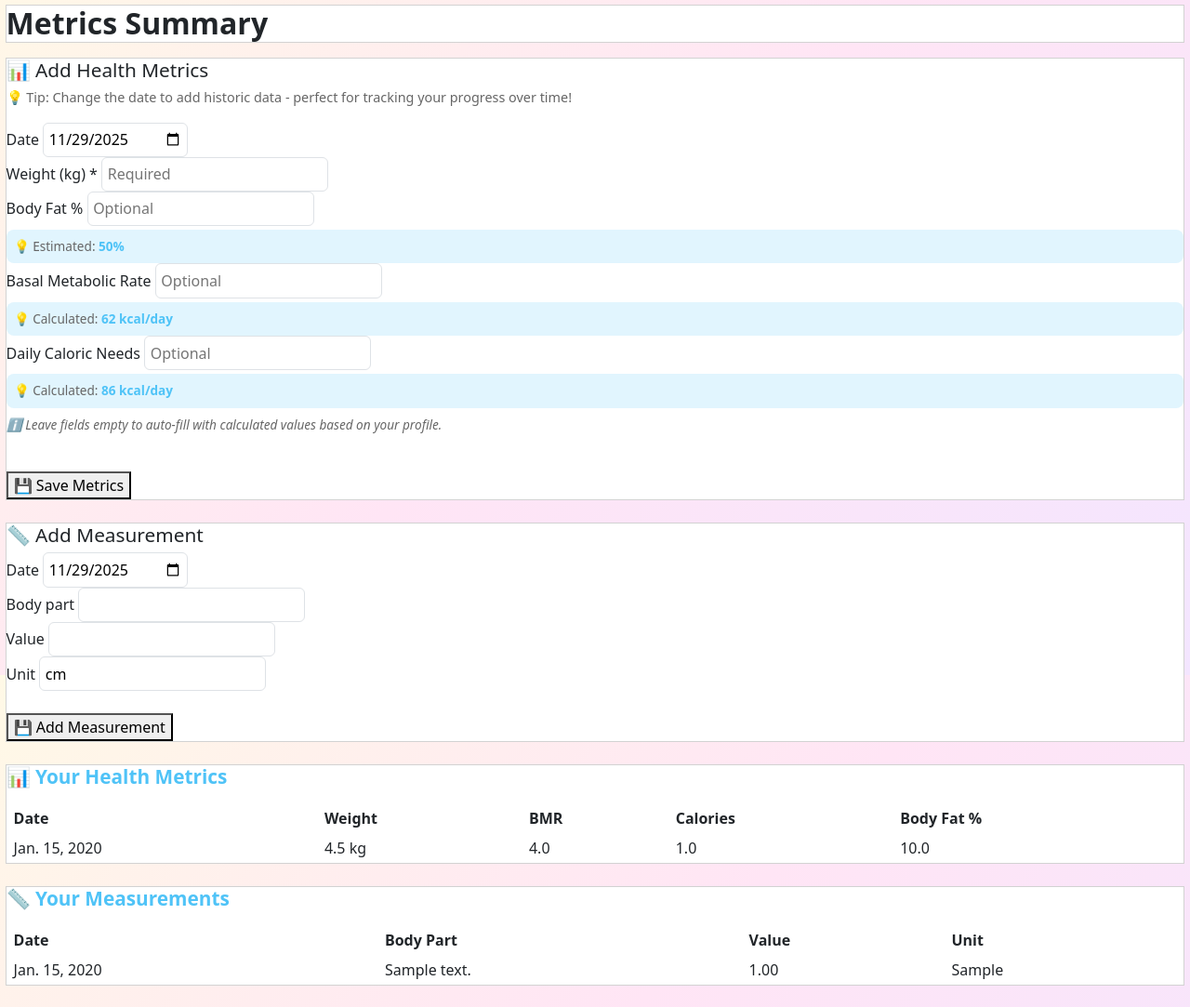
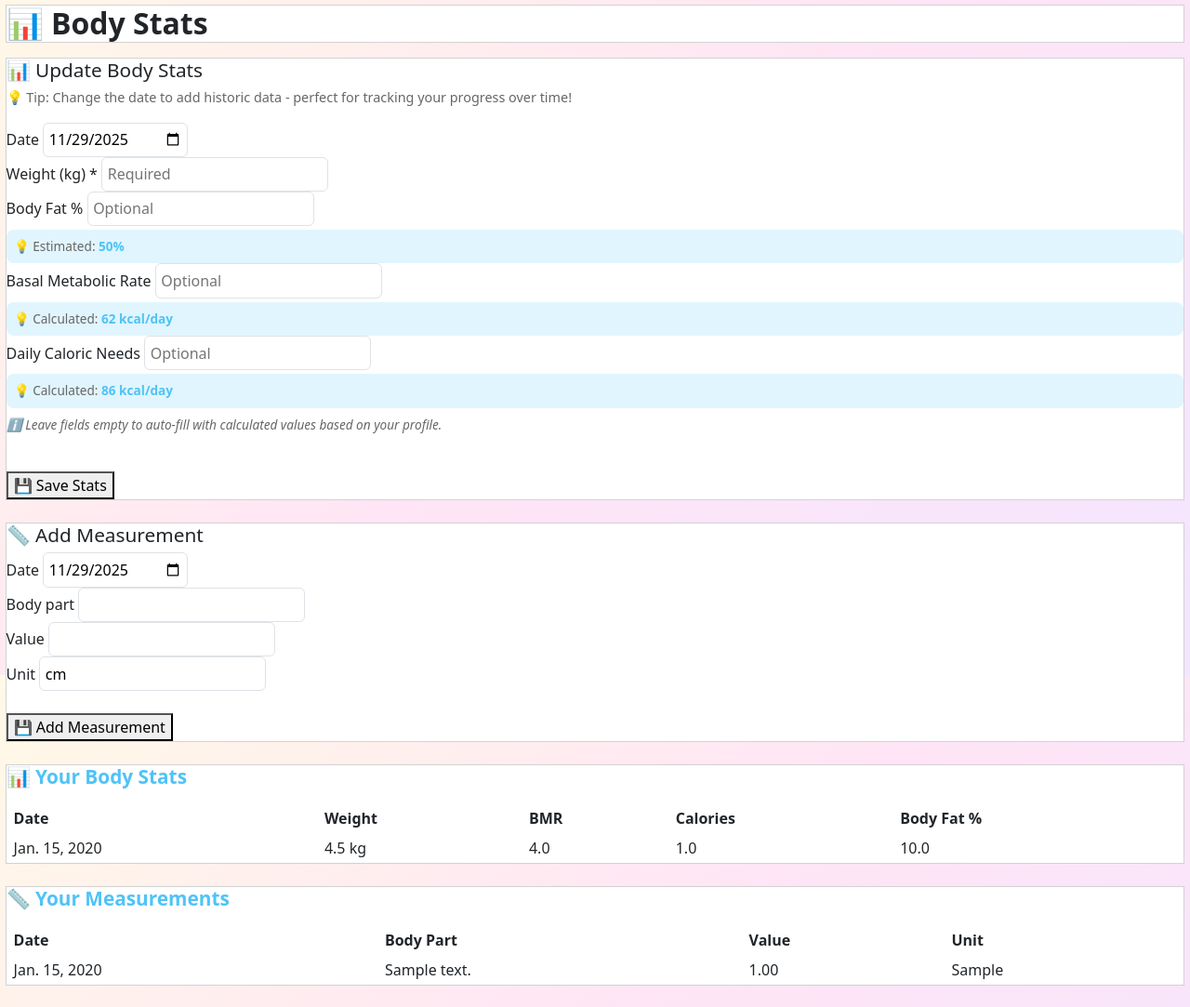
Before and after one commit to EKennard/Tracker, a Django app: page /metrics/summary/ in a window 1280 px wide. Shown: the part 74-1157 px from the top of the page at 93% size. Run offline with Django 5.2, Linux system fonts and the light colour scheme; a user stored in the database is signed in; tables that the repository leaves empty hold one stand-in row (values such as "Sample post").

Commit message:
Replace 'Metrics' with 'Body Stats' for friendlier user-facing terminology

```diff
--- a/metrics/templates/metrics/metrics_summary.html
+++ b/metrics/templates/metrics/metrics_summary.html
@@ -1,12 +1,12 @@
 {% extends 'base.html' %}
-{% block title %}Metrics Summary{% endblock %}
+{% block title %}Body Stats{% endblock %}
 {% block content %}
-<h1 class="card" style="font-size:2rem;font-weight:bold;margin-bottom:1rem;">Metrics Summary</h1>
+<h1 class="card" style="font-size:2rem;font-weight:bold;margin-bottom:1rem;">📊 Body Stats</h1>
 <div class="card" style="margin-bottom:1.5rem;">
   <form method="post">
     {% csrf_token %}
     <div class="form-section">
-      <h2>📊 Add Health Metrics</h2>
+      <h2>📊 Update Body Stats</h2>
       <p style="color:#666;font-size:0.9rem;margin-bottom:1rem;">💡 Tip: Change the date to add historic data - perfect for tracking your progress over time!</p>
       {{ metrics_form.non_field_errors }}
     </div>
@@ -50,7 +50,7 @@
     <p style="color:#666;font-size:0.85rem;margin-top:0.5rem;font-style:italic;">
       ℹ️ Leave fields empty to auto-fill with calculated values based on your profile.
     </p>
-    <button type="submit" name="metrics_submit" class="button" style="margin-top:1.5rem;">💾 Save Metrics</button>
+    <button type="submit" name="metrics_submit" class="button" style="margin-top:1.5rem;">💾 Save Stats</button>
   </form>
 </div>
 <div class="card" style="margin-bottom:1.5rem;">
@@ -82,7 +82,7 @@
   </form>
 </div>
 <div class="card" style="margin-bottom:1.5rem;">
-  <h2 style="font-size:1.3rem;font-weight:bold;color:#4FC3F7;margin-bottom:1rem;">📊 Your Health Metrics</h2>
+  <h2 style="font-size:1.3rem;font-weight:bold;color:#4FC3F7;margin-bottom:1rem;">📊 Your Body Stats</h2>
   <table class="min-w-full table-auto">
     <thead>
       <tr class="bg-gray-200">
@@ -103,7 +103,7 @@
         <td class="px-2 py-1">{{ m.body_fat_percentage }}</td>
       </tr>
       {% empty %}
-      <tr><td colspan="5" class="text-center py-2">No metrics logged yet.</td></tr>
+      <tr><td colspan="5" class="text-center py-2">No stats logged yet.</td></tr>
       {% endfor %}
     </tbody>
   </table>
--- a/templates/base.html
+++ b/templates/base.html
@@ -59,7 +59,7 @@
                     <a href="/exercise/log/" class="p-3 border-bottom text-decoration-none text-dark">💪 Exercise</a>
                     <a href="/habits/log/" class="p-3 border-bottom text-decoration-none text-dark">✅ Habits</a>
                     <a href="/fertility/" class="p-3 border-bottom text-decoration-none text-dark">🌸 Fertility</a>
-                    <a href="/metrics/summary/" class="p-3 border-bottom text-decoration-none text-dark">📏 Metrics</a>
+                    <a href="/metrics/summary/" class="p-3 border-bottom text-decoration-none text-dark">📏 Body Stats</a>
                     <a href="/milestones/list/" class="p-3 border-bottom text-decoration-none text-dark">🎯 Milestones</a>
                     <a href="/social/feed/" class="p-3 border-bottom text-decoration-none text-dark">🌍 Feed</a>
                     <a href="/social/search/" class="p-3 border-bottom text-decoration-none text-dark">🔍 Find Friends</a>
@@ -121,7 +121,7 @@
                     <div class="col-12">
                         <h1 class="display-6 text-primary mb-3">Welcome to GetLizzyFit!</h1>
                         <p class="lead">
-                            GetLizzyFit is your all-in-one health, fitness, and wellness tracker. Log your meals, track your habits, monitor your health metrics, and connect with friends for motivation. Our app helps you build healthy routines, celebrate milestones, and stay on top of your goals in a fun, supportive environment.
+                            GetLizzyFit is your all-in-one health, fitness, and wellness tracker. Log your meals, track your habits, monitor your body stats, and connect with friends for motivation. Our app helps you build healthy routines, celebrate milestones, and stay on top of your goals in a fun, supportive environment.
                         </p>
                     </div>
 
@@ -145,7 +145,7 @@
                                 <div class="d-flex align-items-start gap-2">
                                     <img src="{% static 'icons/heart-doodle.svg' %}" width="48" alt="Health">
                                     <div>
-                                        <h5 class="card-title h6 mb-1 text-primary">Health Metrics</h5>
+                                        <h5 class="card-title h6 mb-1 text-primary">Body Stats</h5>
                                         <p class="card-text small mb-0">Monitor your health stats, including weight, heart rate, and more, all in one place.</p>
                                     </div>
                                 </div>
```
